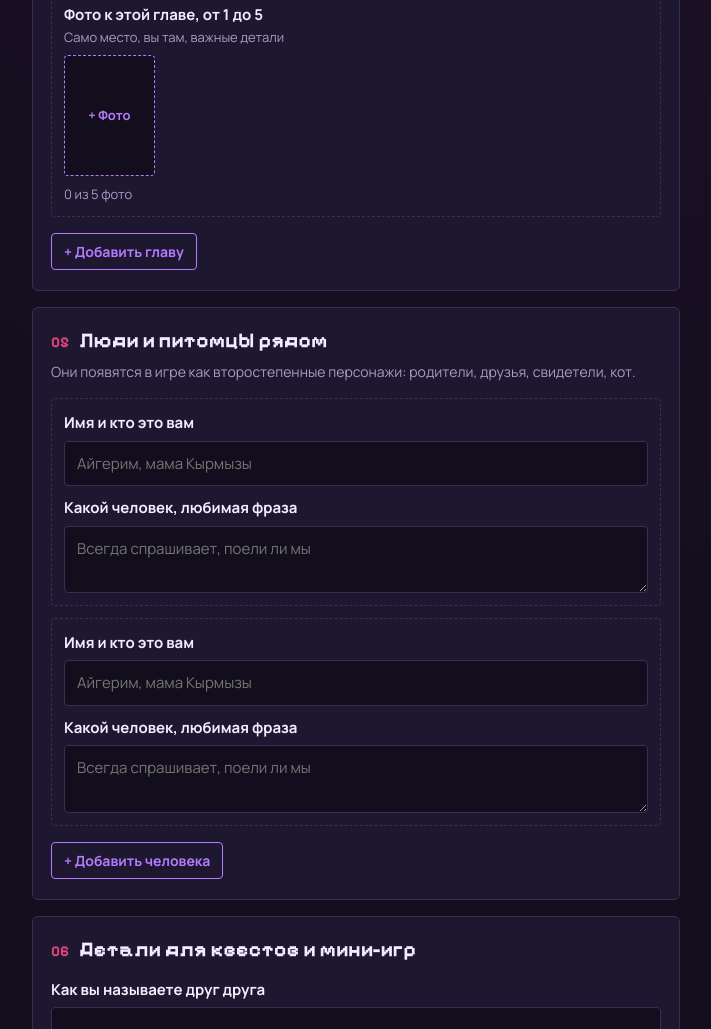
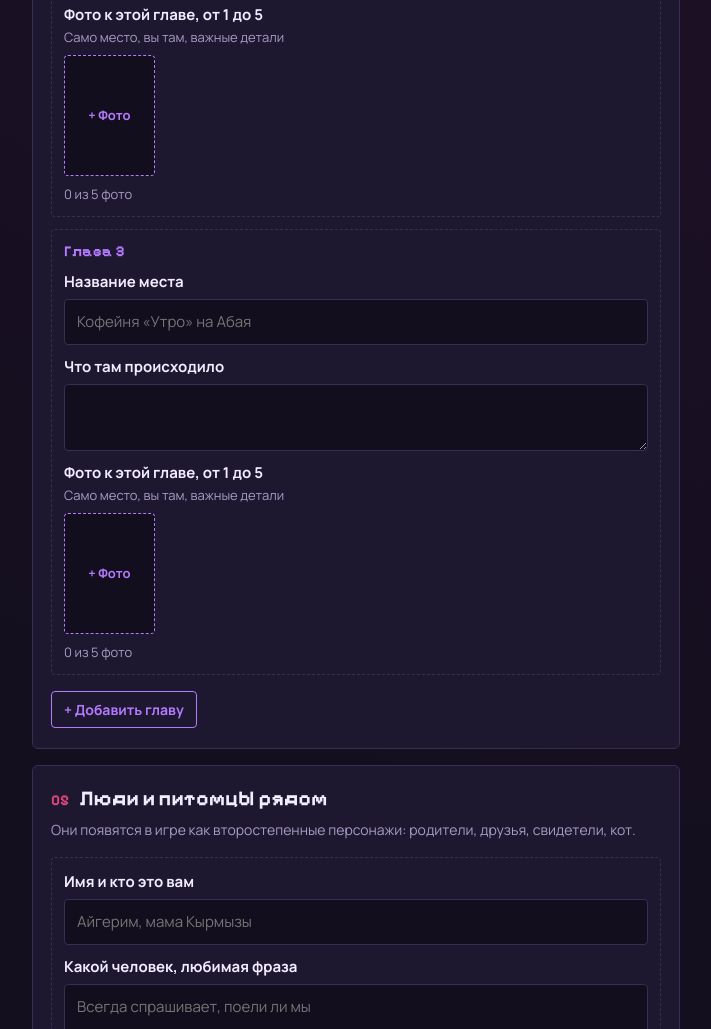
Before and after one commit to netfilm-studio/lovegames-anketa, a plain HTML site: page index.html in a window 1280 px wide. Shown: the part 3702-4731 px from the top of the page, without its empty margins (284-995 px from the left). Drawn offline with Linux system fonts and the light colour scheme.

Commit message:
По умолчанию 3 главы (стандарт)
Co-Authored-By: Claude Opus 5.5 <noreply@anthropic.com>
Claude-Session: https://claude.ai/code/session_016pK9qsvSQkadTx1XFT8Jjo

```diff
--- a/index.html
+++ b/index.html
@@ -235,7 +235,7 @@ const TPL={
   people:[["Имя и кто это вам","text","Айгерим, мама Кырмызы"],["Какой человек, любимая фраза","area","Всегда спрашивает, поели ли мы"]],
   quiz:[["Вопрос","text",""],["Правильный ответ","text",""]]
 };
-const START={places:2,people:2,quiz:3};
+const START={places:3,people:2,quiz:3};
 let uid=0;
 const PHOTOS={}; // key -> [{name,data}]
 
```
